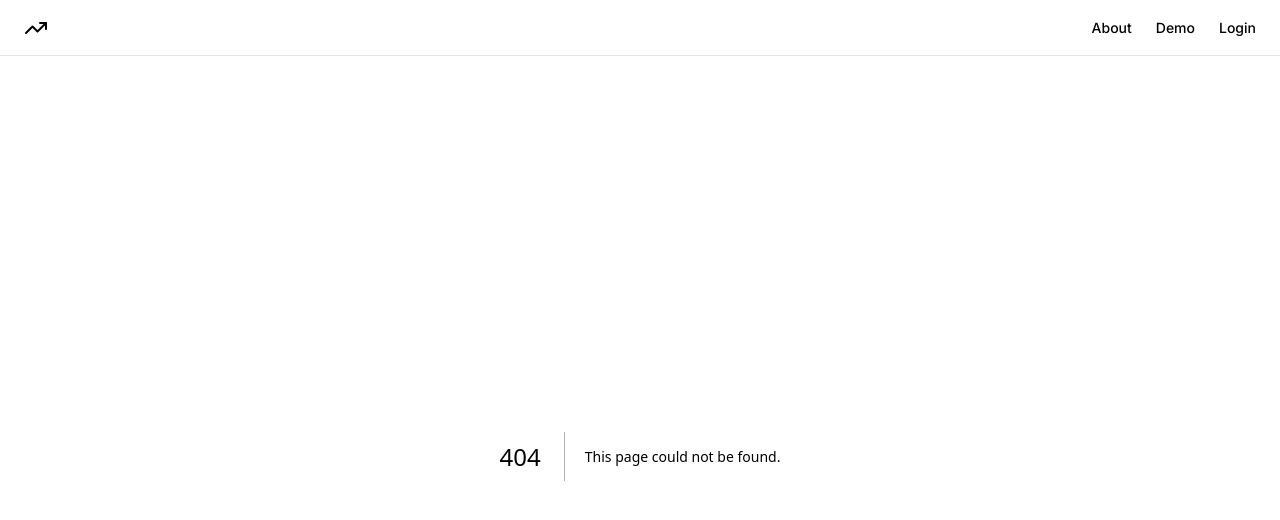
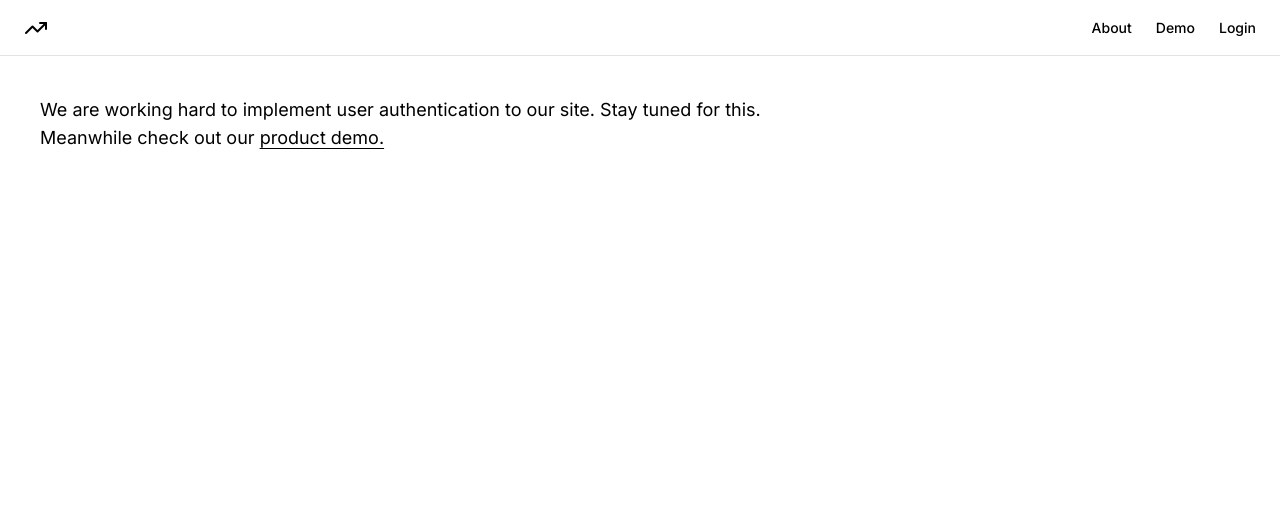
Before and after one commit to JstVex/trendalyzer, a Next.js app: page /login in a window 1280 px wide. Before the commit this address had no page. Shown: the top 520 px of the page. Built offline with nearby package versions, Linux system fonts and the light colour scheme.

Commit message:
Add login page

```diff
--- /dev/null
+++ b/app/login/page.tsx
@@ -0,0 +1,17 @@
+import Link from "next/link";
+
+const Login = () => {
+    return (
+        <div className="container py-10 px-4 md:px-6 lg:px-10 flex flex-col text-lg">
+            <h1 className="">
+                We are working hard to implement user authentication to our site. Stay tuned for this.
+            </h1>
+            <p>
+                Meanwhile check out our {''}
+                <Link href='/demo' className="inline underline underline-offset-4">product demo.</Link>
+            </p>
+        </div>
+    );
+}
+
+export default Login;
```
